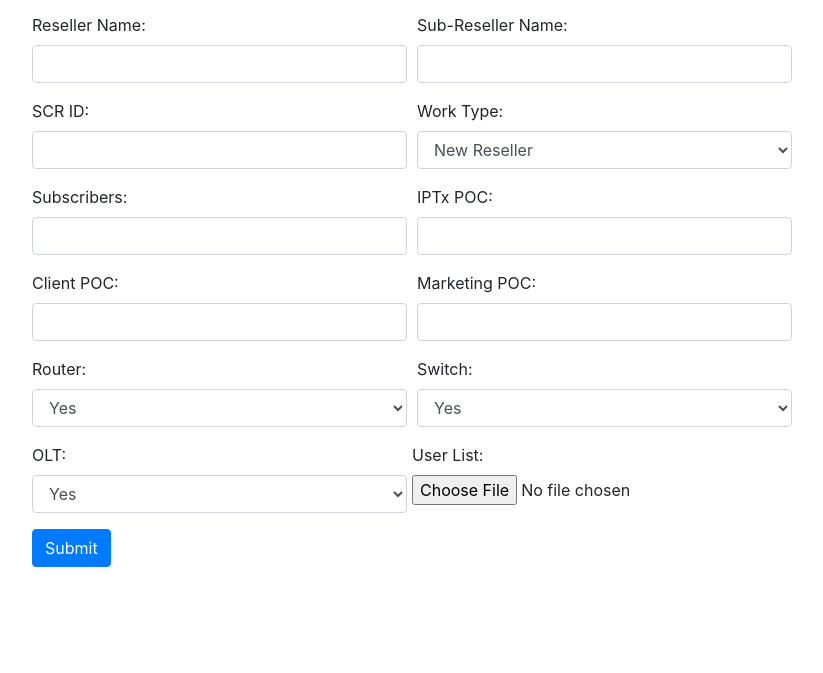
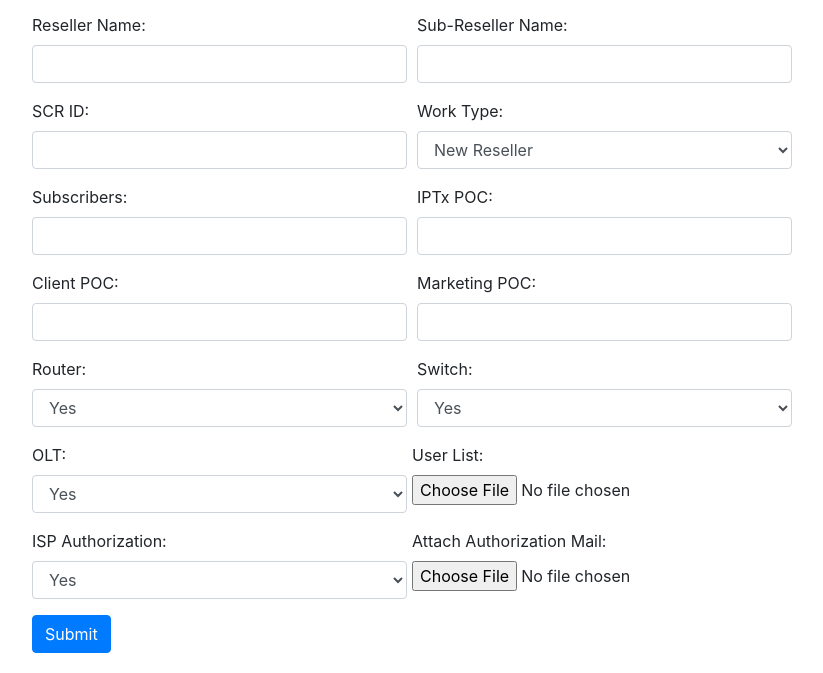
Before and after one commit to FORHADRAHMAN/reportformat.github.io, a plain HTML site: page Marketing_Team.html in a window 1280 px wide. Shown: the part 139-812 px from the top of the page, without its empty margins (228-1051 px from the left). Drawn offline with nearby package versions, Linux system fonts and the light colour scheme.

Commit message:
Update Marketing_Team.html

```diff
--- a/Marketing_Team.html
+++ b/Marketing_Team.html
@@ -123,6 +123,20 @@
 					<input type="file" class="form-control-file" id="userList" name="userList">
 				</div>
             </div>
+
+		<div class="form-row">
+                <div class="col-md-6 mb-3">
+                    <label for="olt">ISP Authorization:</label>
+                    <select class="form-control" id="workType">
+                        <option value="option1">Yes</option>
+                        <option value="option2">No</option>
+                    </select>
+                </div>
+				<div class="form-group">
+					<label for="userList">Attach Authorization Mail:</label>
+					<input type="file" class="form-control-file" id="userList" name="userList">
+				</div>
+            </div>
             <button type="submit" class="btn btn-primary">Submit</button>
         </form>
     </div>
```
